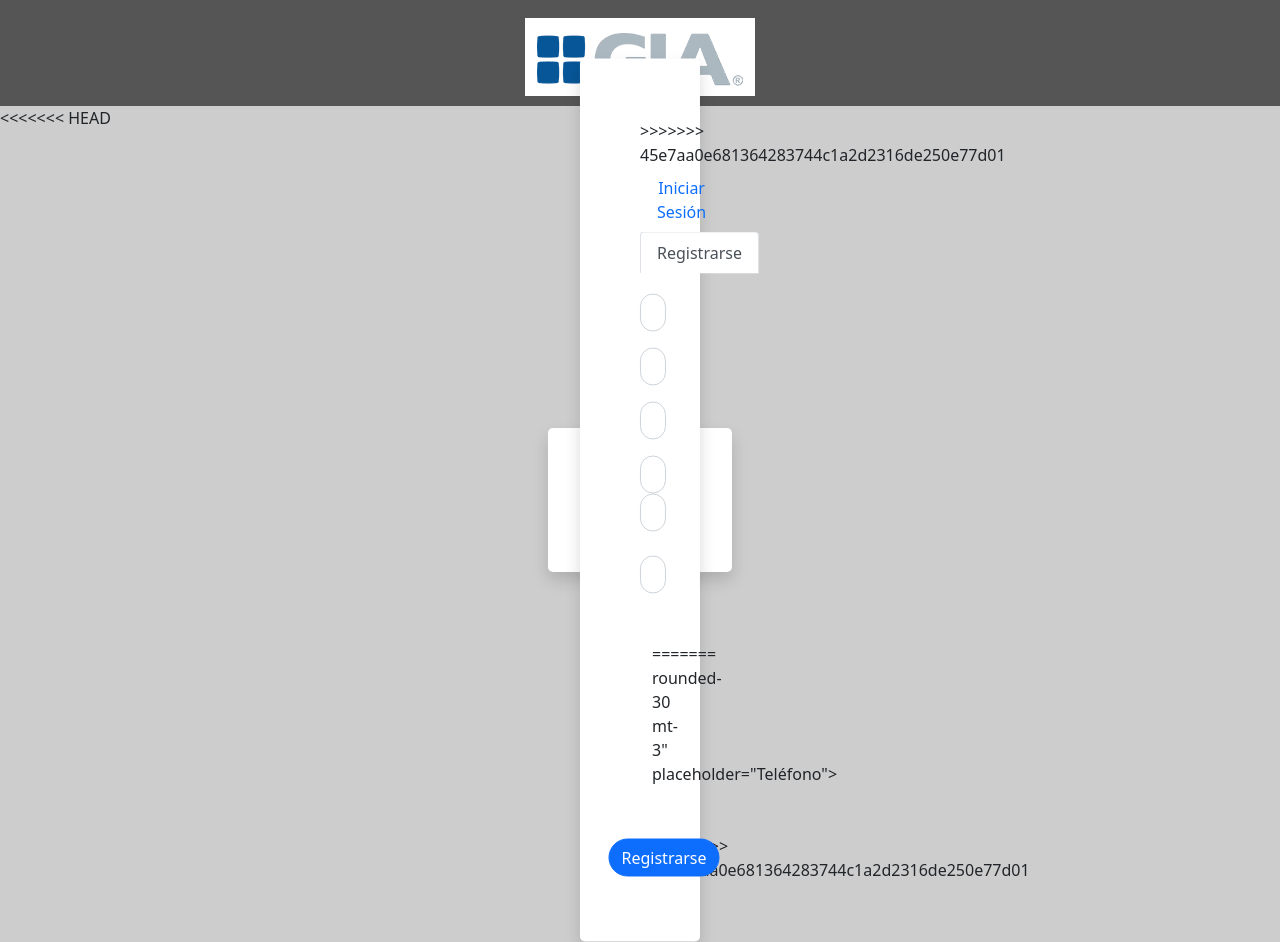
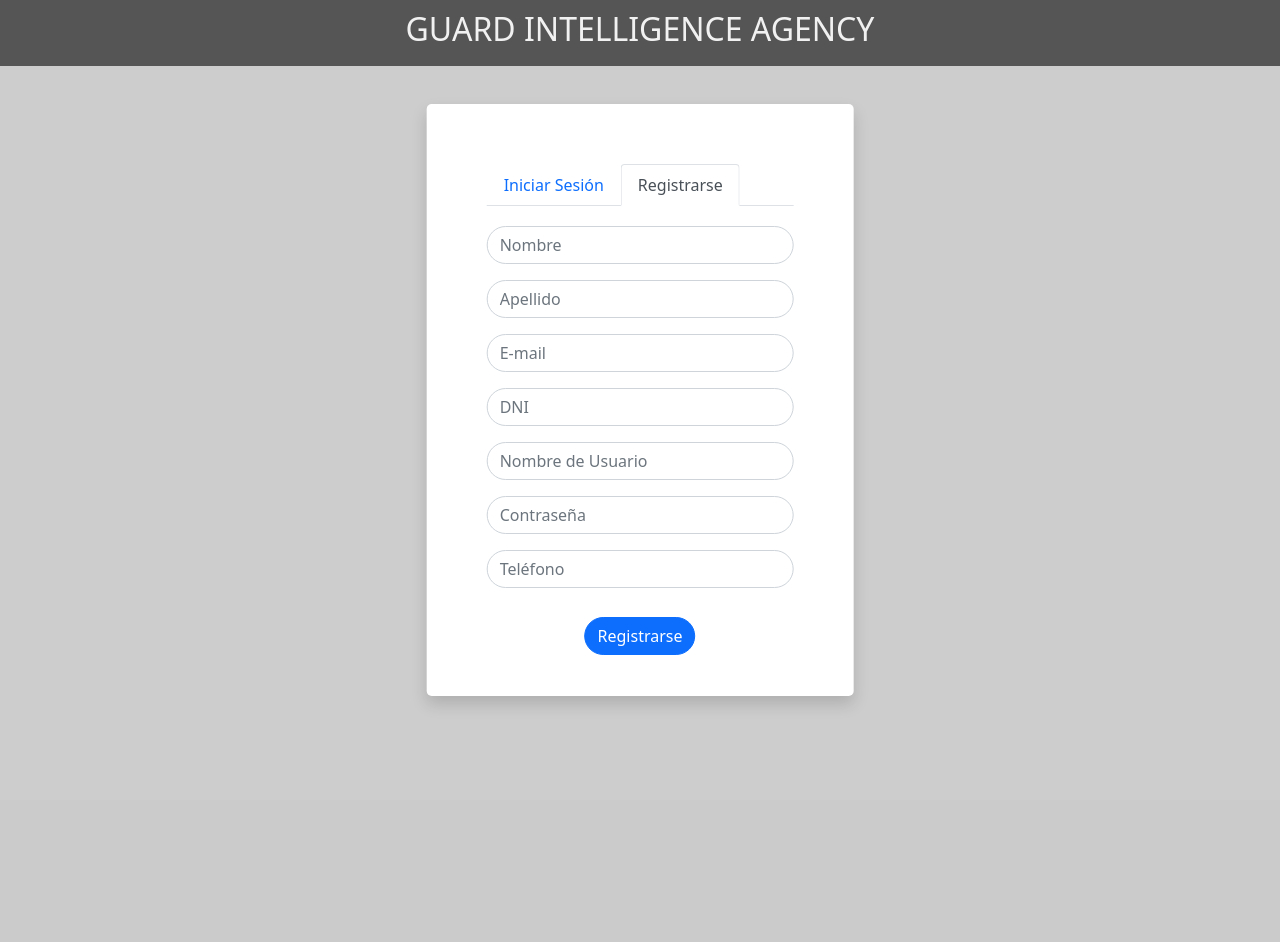
Before and after one commit to GerardEspinosa/ProjectGIA, a PHP site: page /default.html in a window 1280 px wide, after a click on "Registrarse". After the commit the page ends 705 px from the top, so only its background shows below. Run offline with PHP 8.4, Linux system fonts and the light colour scheme; some libraries are stand-ins or nearby versions.

Commit message:
inputs añadidos

```diff
--- a/GIA/default.html
+++ b/GIA/default.html
@@ -14,14 +14,9 @@
     </head>
     <body class="bg-lightgrey">
         <div class="header" id="myHeader">
-            <h1></h1>
-            <img src="./img/gia-logo.png">
+            <h2>GUARD INTELLIGENCE AGENCY</h2>
         </div>
-<<<<<<< HEAD
-        <div class="shadow padding-60 child bg-white"  style="margin-top: 100px;">
-=======
         <div class="shadow col-12 col-sm-6 col-lg-4 padding-60 child bg-white">
->>>>>>> 45e7aa0e681364283744c1a2d2316de250e77d01
             <ul class="nav nav-tabs push-20" id="myTab" role="tablist">
                 <li class="nav-item" role="presentation">
                     <button class="nav-link active" id="home-tab"
@@ -38,7 +33,7 @@
             </ul>
             <div class="tab-content" id="myTabContent">
                 <div class="tab-pane fade show active" id="home"
-                    role="tabpanel" aria-labelledby="home-tab" >
+                    role="tabpanel" aria-labelledby="home-tab">
                     <form action="php/login.php" method="post">
                         <div>
                             <input id="user" type="text" class="form-control
@@ -55,7 +50,7 @@
                                     class="form-check-input"
                                     placeholder="Contraseña" type="checkbox"
                                     value="checked"
-                                    onclick="lsRememberMe()">&nbsp Recordar</label>
+                                    onclick="lsRememberMe()">Recordar</label>
                         </div>
                         <div class="container mt-5">
                             <input type="submit" class="btn
@@ -77,22 +72,21 @@
                         <input id="correo" name="correo" type="email"
                             class="form-control
                             rounded-30 mt-3" placeholder="E-mail">
-                        <input id="dni" name="dni" type="text" class="form-control
+                        <input id="dni" name="dni" type="text"
+                            class="form-control
                             rounded-30 mt-3" placeholder="DNI">
+                        <input id="nombre_usuario" name="nombre_usuario"
+                            type="text"
+                            class="form-control
+                            rounded-30 mt-3" placeholder="Nombre de Usuario">
+                        <input id="contraseña_cliente" name="contraseña_cliente"
+                            type="password"
+                            class="form-control
+                            rounded-30 mt-3" placeholder="Contraseña">
                         <input id="telefono" name="telefono" type="tel"
                             class="form-control
-<<<<<<< HEAD
-                            rounded-30" placeholder="Teléfono"><br>
-                        <input id="fecha_nacimiento" name="fecha_nacimiento"
-                            type="date"
-                            class="form-control rounded-30"
-                            placeholder="Fecha de Nacimiento"><br>
-                        <div class="container">
-                            <br>
-=======
                             rounded-30 mt-3" placeholder="Teléfono">
                         <div class="container mt-5">
->>>>>>> 45e7aa0e681364283744c1a2d2316de250e77d01
                             <button type="submit" class="btn btn-primary
                                 child rounded-30">Registrarse</button>
                         </div>
--- a/GIA/php/registro.php
+++ b/GIA/php/registro.php
@@ -39,7 +39,5 @@
         }
     }
 
-    //$dni, $nombre, $apellido, $telefono, $correo, $fecha_nacimiento
-
     mysqli_close($connection);
 ?>
```
Also changed, not shown: GIA/php/login.php (+14 -1 lines), GIA/img/gia-logo.png (deleted).
